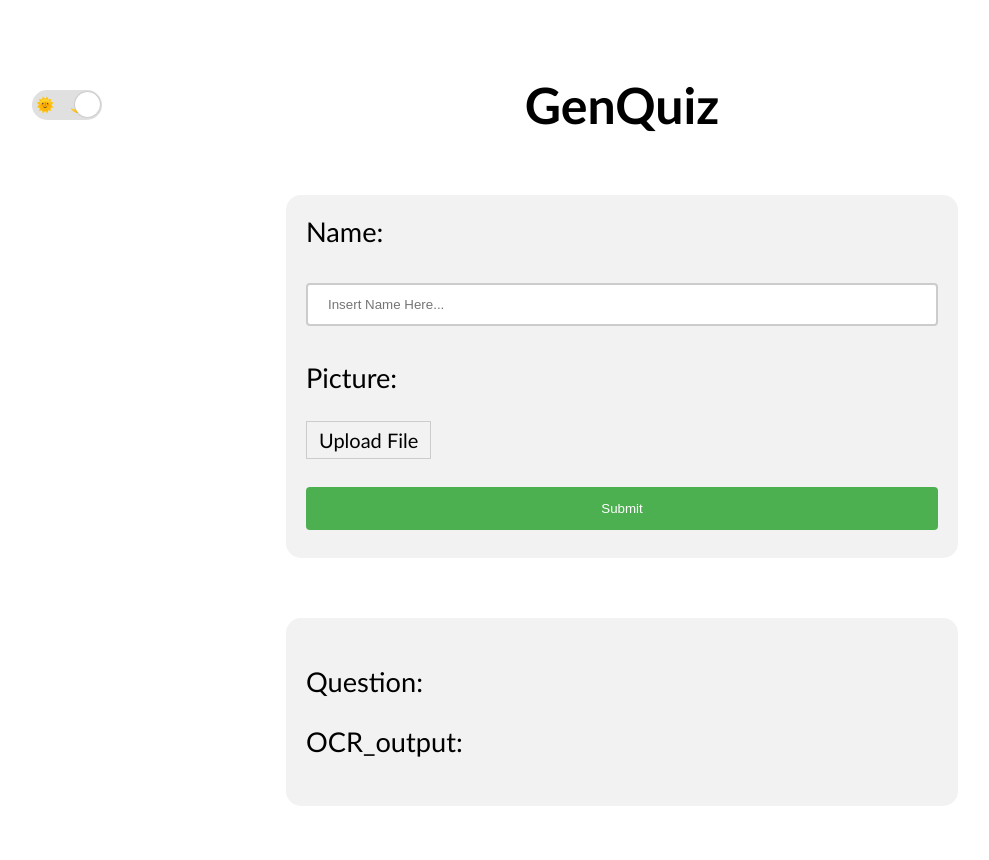
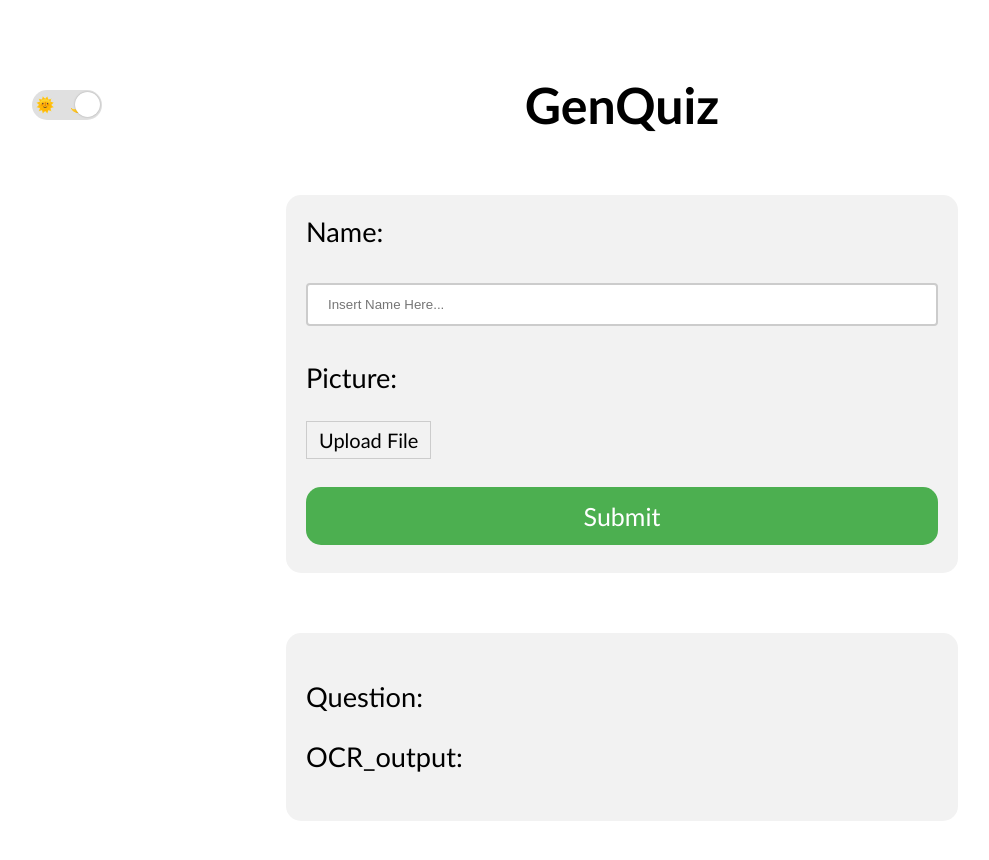
Before and after one commit to VisH317/QuestionGenerationServer, a React (Create React App) app in the folder frontend/: page / in a window 1280 px wide. Shown: the top 860 px of the page, without its empty margins (18-1007 px from the left). Built offline with nearby package versions, Linux system fonts and the light colour scheme.

Commit message:
changed submit button css

```diff
--- a/frontend/src/App.css
+++ b/frontend/src/App.css
@@ -70,18 +70,21 @@ input[type="file"] {
 
 
 input[type=submit] {
+    transition: background-color 0.5s;
     width: 100%;
     background-color: #4CAF50;
     color: white;
     padding: 14px 25px;
     margin: 8px 0;
     border: none;
-    border-radius: 4px;
+    border-radius: 15px;
     cursor: pointer;
+    font-size: 25px;
+    font-family:'Gill Sans', 'Gill Sans MT', Calibri, 'Trebuchet MS', sans-serif;
 }
 
 input[type=submit]:hover {
-    background-color: #45a049;
+    background-color: #38903d;
 }
 
 /* ***************************************************************** */
```
